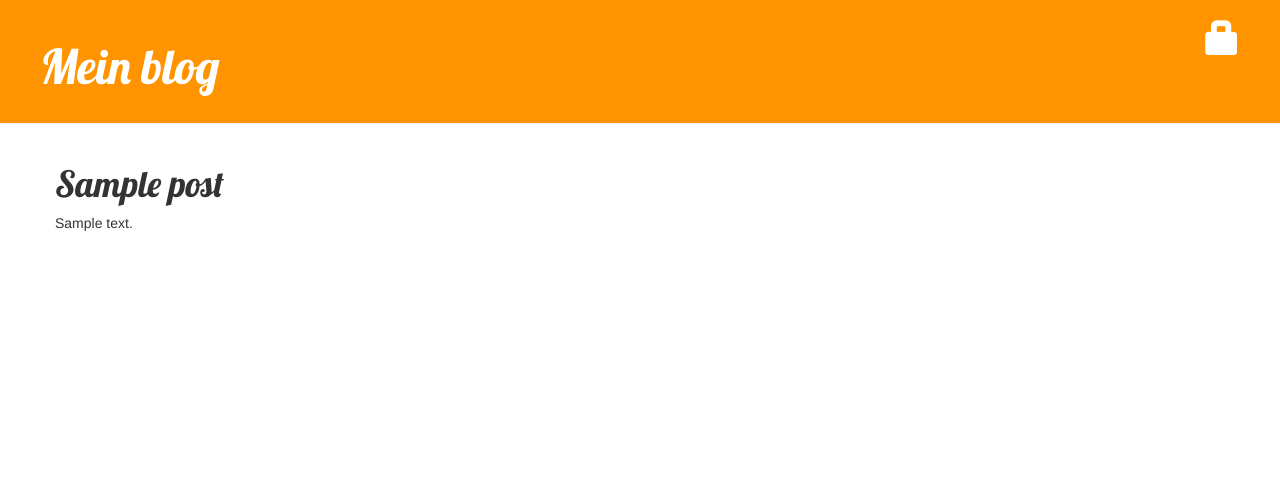
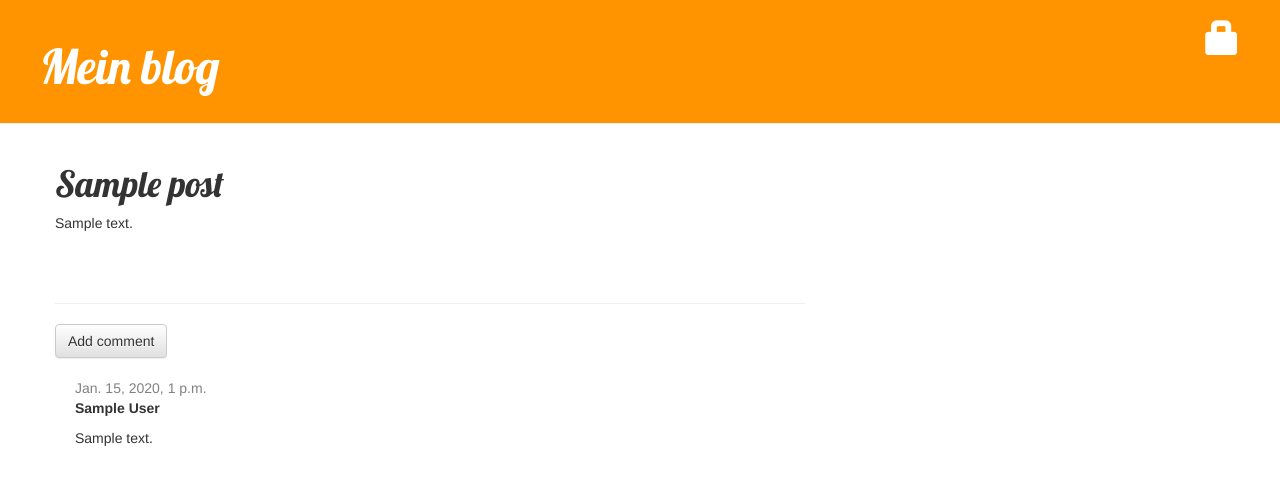
Before and after one commit to ezart/my-first-blog, a Django app: page /post/1/ in a window 1280 px wide. Shown: the top 485 px of the page. Run offline with Django 3.2, Linux system fonts and the light colour scheme; tables that the repository leaves empty hold one stand-in row (values such as "Sample post"); some libraries are stand-ins or nearby versions.

Commit message:
added a comment section

```diff
--- a/blog/admin.py
+++ b/blog/admin.py
@@ -1,5 +1,6 @@
 from django.contrib import admin
-from .models import Post
+from .models import Post,Comment
 
 # Register your models here.
 admin.site.register(Post)
+admin.site.register(Comment)
--- a/blog/models.py
+++ b/blog/models.py
@@ -15,5 +15,23 @@ class Post(models.Model):
         self.published_date = timezone.now()
         self.save()
 
+    def approved_comments(self):
+        return self.comments.filter(approved_comment=True)
+
     def __str__(self):
         return self.title
+
+
+class Comment(models.Model):
+    post = models.ForeignKey('blog.post', related_name='comments')
+    author = models.CharField(max_length=200)
+    text = models.TextField()
+    created_date = models.DateTimeField(default=timezone.now)
+    approved_comment = models.BooleanField(default=False)
+
+    def approve(self):
+        self.approved_comment = True
+        self.save()
+
+    def __str__(self):
+        return self.text
--- a/blog/static/css/blog.css
+++ b/blog/static/css/blog.css
@@ -44,3 +44,6 @@ h1, h2, h3, h4 {
 .post h1 a, .post h1 a:visited {
     color: #000000;
 }
+.comment {
+    margin: 20px 0px 20px 20px;
+}
--- a/blog/templates/blog/post_detail.html
+++ b/blog/templates/blog/post_detail.html
@@ -17,4 +17,25 @@
         <h1>{{ post.title }}</h1>
         <p>{{ post.text|linebreaksbr }}</p>
     </div>
+    <!------comments section--->
+    <hr>
+        <a class="btn btn-default" href="{% url 'add_comment_to_post' pk=post.pk %}">Add comment</a>
+    {% for comment in post.comments.all %}
+    {% if user.is_authenticated or comment.approved_comment %}
+        <div class="comment">
+        <div class="date">
+            {{ comment.created_date }}
+            {% if not comment.approved_comment %}
+                <a class="btn btn-default" href="{% url 'comment_remove' pk=comment.pk %}"><span class="glyphicon glyphicon-remove"></span></a>
+                <a class="btn btn-default" href="{% url 'comment_approve' pk=comment.pk %}"><span class="glyphicon glyphicon-ok"></span></a>
+            {% endif %}
+        </div>
+        <strong>{{ comment.author }}</strong>
+        <p>{{ comment.text|linebreaks }}</p>
+    </div>
+    {% endif %}
+    {% empty %}
+        <p>No comments here yet :(</p>
+    {% endfor %}
+
 {% endblock %}
--- a/blog/templates/blog/post_list.html
+++ b/blog/templates/blog/post_list.html
@@ -7,7 +7,8 @@
                 {{ post.published_date }}
             </div>
             <h1><a href="{% url 'post_detail' pk=post.pk %}">{{ post.title }}</a></h1>
-            <p>{{ post.text|linebreaksbr }}</p>
+            <p>{{ post.text|linebreaksbr }}
+            <a href="{% url 'post_detail' pk=post.pk%}"> Comments: {{ post.approved_comments.count }}</a>
         </div>
     {% endfor %}
 {% endblock %}
--- a/blog/urls.py
+++ b/blog/urls.py
@@ -9,4 +9,7 @@ urlpatterns = [
     url(r'^drafts/$', views.post_draft_list, name='post_draft_list'),
     url(r'^post/(?P<pk>\d+)/publish/$', views.post_publish, name='post_publish'),
     url(r'^post/(?P<pk>\d+)/remove/$', views.post_remove, name='post_remove'),
+    url(r'^post/(?P<pk>\d+)/comment/$', views.add_comment_to_post, name='add_comment_to_post'),
+    url(r'^comment/(?P<pk>\d+)/approve/$',views.comment_approve,name='comment_approve'),
+    url(r'^comment/(?P<pk>\d+)/remove/$', views.comment_remove, name='comment_remove'),
 ]
--- a/blog/views.py
+++ b/blog/views.py
@@ -1,7 +1,7 @@
 from django.shortcuts import render, get_object_or_404, redirect
-from .models import Post
+from .models import Post, Comment
 from django.utils import timezone
-from .forms import PostForm
+from .forms import PostForm, CommentForm
 from django.contrib.auth.decorators import login_required
 
 
@@ -68,3 +68,32 @@ def post_remove(request, pk):
     post = get_object_or_404(Post, pk=pk)
     post.delete()
     return redirect('post_list')
+
+
+def add_comment_to_post(request, pk):
+    post = get_object_or_404(Post, pk=pk)
+    if request.method == 'POST':
+        form = CommentForm(request.POST)
+        if form.is_valid():
+            comment = form.save(commit=False)
+            comment.post = post
+            comment.save()
+            return redirect('post_detail', pk=post.pk)
+    else:
+        form = CommentForm()
+    return render(request, 'blog/add_comment_to_post.html', {'form': form})
+
+
+@login_required
+def comment_approve(request, pk):
+    comment = get_object_or_404(Comment, pk=pk)
+    comment.approve()
+    return redirect('post_detail', pk=comment.post.pk)
+
+
+@login_required
+def comment_remove(request, pk):
+    comment = get_object_or_404(Comment, pk=pk)
+    post_pk = comment.post.pk
+    comment.delete()
+    return redirect('post_detail', pk=post_pk)
```
Also changed, not shown: blog/forms.py (+9 -3 lines), blog/templates/blog/add_comment_to_post.html (added, +9 -0 lines), blog/migrations/0010_comment.py (added), blog/migrations/0011_comment_author.py (added), blog/migrations/0012_auto_20170211_0046.py (added), blog/migrations/0013_comment.py (added), blog/migrations/0014_auto_20170212_1233.py (added), blog/migrations/0015_comment.py (added).
